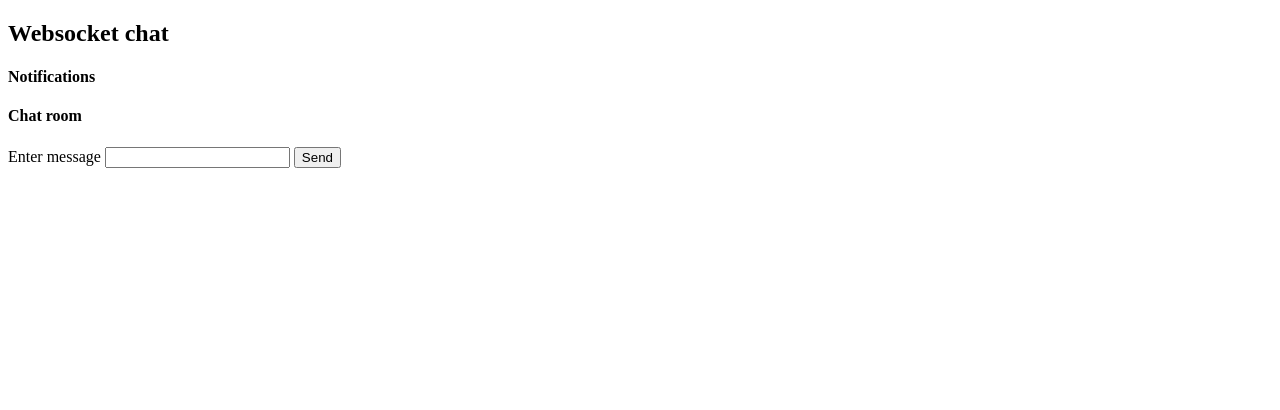
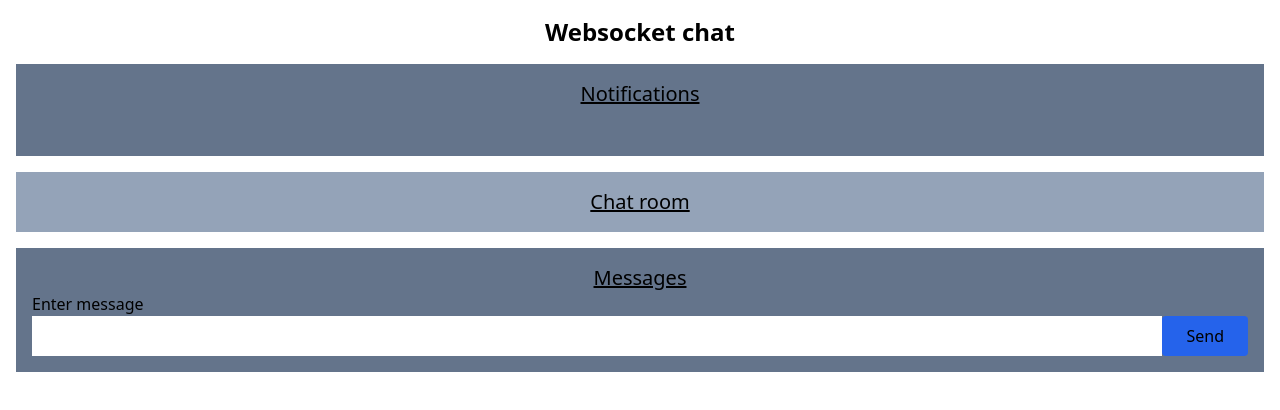
Before and after one commit to jim-ww/websockets-go, a plain HTML site: page static/index.html in a window 1280 px wide. Drawn offline with Linux system fonts and the light colour scheme.

Commit message:
add tailwind

```diff
--- a/static/index.html
+++ b/static/index.html
@@ -6,21 +6,34 @@
   <meta name="viewport" content="width=device-width, initial-scale=1.0" />
   <title>Home</title>
   <script src="htmx.min.js"></script>
-  <link rel="stylesheet" href="style.css" />
+  <link rel="stylesheet" href="tailwind.css" />
 </head>
 
 <body>
-  <section hx-ext="ws" ws-connect="/echo">
-    <h1>Websocket chat</h1>
-    <h4>Notifications</h4>
-    <div id="notifications"></div>
-    <h4>Chat room</h4>
-    <div id="chat_room"></div>
-    <form id="form" ws-send>
-      <label for="chat_message">Enter message</label>
-      <input name="chat_message" />
-      <button type="submit">Send</button>
+  <section hx-ext="ws" ws-connect="/echo" class="w-screen h-screen flex flex-col gap-4 p-4">
+    <h1 class="font-extrabold text-2xl text-center">Websocket chat</h1>
+
+    <section class="bg-slate-500 p-4">
+      <h3 class="underline text-center text-xl">Notifications</h3>
+      <div id="notifications" class="p-4" hx-swap-oob="beforeend"></div>
+    </section>
+
+    <section class="bg-slate-400 p-4">
+      <h3 class="underline text-center text-xl">Chat room</h3>
+      <div id="chat_room"></div>
+    </section>
+
+    <form id="form" ws-send class="bg-slate-500 p-4">
+      <h3 class="underline text-center text-xl">Messages</h3>
+      <div class="flex flex-col w-full">
+        <label for="chat_message">Enter message</label>
+        <div class="flex w-full">
+          <input name="chat_message" type="text" class="p-1 w-full" />
+          <button type="submit" class="bg-blue-600 rounded p-2 px-6">Send</button>
+        </div>
+      </div>
     </form>
+
   </section>
 </body>
 
--- /dev/null
+++ b/tailwind.config.js
@@ -0,0 +1,8 @@
+/** @type {import('tailwindcss').Config} */
+module.exports = {
+  content: ['static/index.html'],
+  theme: {
+    extend: {},
+  },
+  plugins: [],
+};
```
Also changed, not shown: static/tailwind.css (added).
